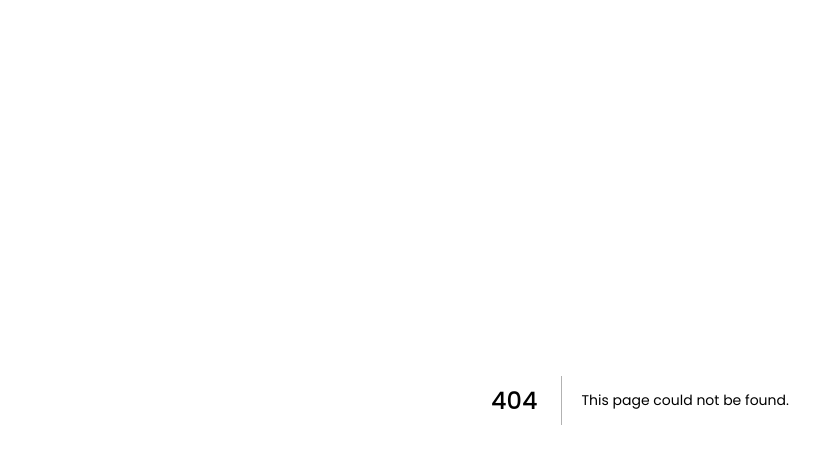
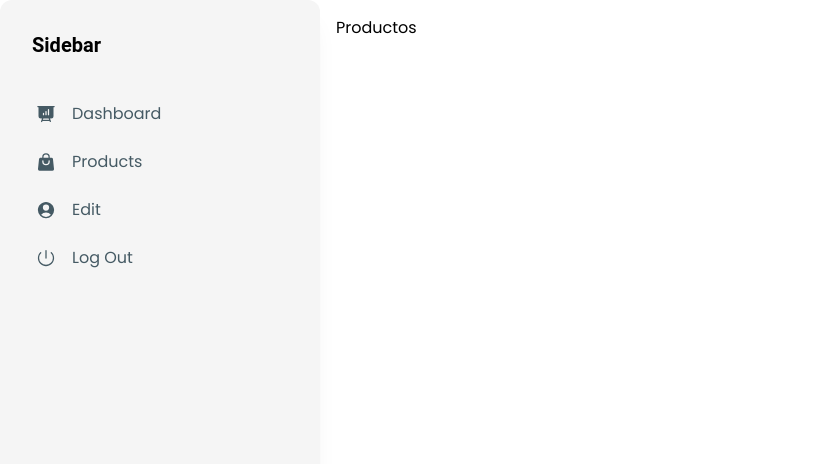
Before and after one commit to ZeroSwordDev/AandME-commerce, a Next.js app: page /dashboard/productsdash in a window 1280 px wide. Before the commit this address had no page. Shown: the top 464 px of the page, without its empty margins (0-816 px from the left). Built offline with nearby package versions, Linux system fonts and the light colour scheme.

Commit message:
AGERGAMOS DASHBOARD Y logueo por google provider

```diff
--- /dev/null
+++ b/app/api/auth/[...nextauth]/route.js
@@ -0,0 +1,42 @@
+import NextAuth from "next-auth";
+import GoogleProvider from "next-auth/providers/google";
+
+const handler = NextAuth({
+
+  // Configure one or more authentication providers
+  providers: [
+    GoogleProvider({
+      clientId: process.env.GOOGLE_CLIENT_ID,
+      clientSecret: process.env.GOOGLE_CLIENT_SECRET,
+      authorization: {
+        params: {
+          prompt: "consent",
+          access_type: "offline",
+          response_type: "code"
+        }
+      }
+    }),
+  ],
+  pages:{
+    signIn: '/login'
+  },
+  session: {
+    strategy: "jwt",
+  },
+  callbacks: {
+    async jwt({ token, account }) {
+      // Persist the OAuth access_token to the token right after signin
+      if (account) {
+        token.accessToken = account.access_token;
+      }
+      return token;
+    },
+    async session({ session, token, user }) {
+      // Send properties to the client, like an access_token from a provider.
+      session.accessToken = token.accessToken;
+      return session;
+    },
+  },
+});
+
+export { handler as GET , handler as POST};
--- /dev/null
+++ b/app/dashboard/home/page.jsx
@@ -0,0 +1,12 @@
+'use client'
+import { useSession } from "next-auth/react";
+import React from "react";
+
+const home = () => {
+  const { data } = useSession()
+  console.log(data);
+
+  return <div>home</div>;
+};
+
+export default home;
--- /dev/null
+++ b/app/dashboard/layout.jsx
@@ -0,0 +1,17 @@
+"use client"
+
+import SideBarDashboard from "@/components/SideBarDashboard";
+import React from "react";
+
+const layout = ({children}) => {
+  return (
+    <div className="flex h-screen w-screen items-center   justify-between">
+        <SideBarDashboard/>
+        <div className=" w-full h-full p-4 ">
+            {children}
+        </div>
+    </div>
+  );
+};
+
+export default layout;
--- /dev/null
+++ b/app/dashboard/productsdash/page.jsx
@@ -0,0 +1,11 @@
+import React from 'react'
+
+const page = () => {
+  return (
+    <div>Productos
+
+    </div>
+  )
+}
+
+export default page;
--- a/app/layout.js
+++ b/app/layout.js
@@ -1,4 +1,7 @@
+"use client";
+import AuthProtected from "@/components/AuthProtected";
 import "./globals.css";
+import { ThemeProvider } from "@material-tailwind/react";
 
 export const metadata = {
   title: "AandM",
@@ -8,7 +11,11 @@ export const metadata = {
 export default function RootLayout({ children }) {
   return (
     <html lang="en">
-      <body>{children}</body>
+      <body>
+        <AuthProtected >
+          <ThemeProvider>{children}</ThemeProvider>
+        </AuthProtected>
+      </body>
     </html>
   );
 }
--- /dev/null
+++ b/app/login/page.jsx
@@ -0,0 +1,55 @@
+"use client";
+import {
+  Card,
+  CardHeader,
+  CardBody,
+  CardFooter,
+  Typography,
+  Input,
+  Checkbox,
+  Button,
+} from "@material-tailwind/react";
+
+import { useSession, signIn, signOut } from "next-auth/react"
+export default function page() {
+  return (
+    <div className="flex h-screen items-center justify-center">
+
+    <Card className="w-96">
+      <CardHeader
+        variant="gradient"
+        color="blue"
+        className="mb-4 grid h-28 place-items-center"
+      >
+        <Typography variant="h3" color="white">
+          Sign In
+        </Typography>
+      </CardHeader>
+      <CardBody className="flex flex-col gap-4">
+        <Input label="Email" size="lg" />
+        <Input label="Password" size="lg" />
+        <div className="-ml-2.5">
+          <Checkbox label="Remember Me" />
+        </div>
+      </CardBody>
+      <CardFooter className="pt-0">
+        <Button onClick={() => signIn('google', { callbackUrl: '/dashboard/home'})} variant="gradient" fullWidth>
+          Sign In
+        </Button>
+        <Typography variant="small" className="mt-6 flex justify-center">
+          Don't have an account?
+          <Typography
+            as="a"
+            href="#signup"
+            variant="small"
+            color="blue"
+            className="ml-1 font-bold"
+          >
+            Sign up
+          </Typography>
+        </Typography>
+      </CardFooter>
+    </Card>
+    </div>
+  );
+}
--- a/app/page.js
+++ b/app/page.js
@@ -1,3 +1,4 @@
+import Footer from "@/components/Footer";
 import Hero from "@/components/Hero";
 import Navbar from "@/components/Navbar";
 import Products from "@/components/Products";
@@ -13,14 +14,9 @@ export default function Home() {
       <header>
         <Hero />
         <Products />
-
       </header>
-      <footer >
-        <div className=" h-[180px] w-screen flex flex-col justify-end text-white bg-black">
-          <div className="w-full h-12 mb-8  bg-white">
-
-          </div>
-        </div>
+      <footer>
+        <Footer />
       </footer>
     </main>
   );
--- /dev/null
+++ b/components/AuthProtected.jsx
@@ -0,0 +1,11 @@
+'use client'
+import { SessionProvider } from 'next-auth/react';
+import React from 'react'
+const AuthProtected = ({children}) => {
+
+  return (
+    <SessionProvider>{children}</SessionProvider>
+  )
+}
+
+export default AuthProtected;
--- /dev/null
+++ b/components/Footer.jsx
@@ -0,0 +1,26 @@
+import React from "react";
+import { FaRegCopyright, FaFacebookSquare , FaInstagram, FaYoutube } from "react-icons/fa";
+const Footer = () => {
+  return (
+    <div className=" h-[180px] w-screen flex flex-col justify-end  bg-black">
+      <div className="w-full h-12 mb-8  bg-white">
+        <div className="max-w-[1440px] h-full mx-auto flex  items-center justify-between">
+          <div className="flex space-x-1 items-center ml-4" >
+            <FaRegCopyright />
+            <h3>Copyright All Reserved - AandM 2023</h3>
+          </div>
+          <div className="flex items-center space-x-4 mr-8">
+            <FaFacebookSquare  cursor={'pointer'} className=" w-8 h-8
+            hover:text-gray-500 duration-100"/>
+            <FaYoutube  cursor={'pointer'} className=" w-10 h-10
+            hover:text-gray-500 duration-100"/>
+            <FaInstagram  cursor={'pointer'}  className="text-black w-8 h-8
+            hover:text-gray-500   "/>
+          </div>
+        </div>
+      </div>
+    </div>
+  );
+};
+
+export default Footer;
--- /dev/null
+++ b/components/SideBarDashboard.jsx
@@ -0,0 +1,59 @@
+import {
+  Card,
+  Typography,
+  List,
+  ListItem,
+  ListItemPrefix,
+} from "@material-tailwind/react";
+import {
+  PresentationChartBarIcon,
+  ShoppingBagIcon,
+  UserCircleIcon,
+  Cog6ToothIcon,
+  PowerIcon,
+} from "@heroicons/react/24/solid";
+import Link from "next/link";
+import { signOut } from "next-auth/react";
+
+export default function SideBarDashboard() {
+  return (
+    <Card className="flex  w-full h-full bg-gray-100 max-w-[20rem] p-4 shadow-xl shadow-blue-gray-900/5">
+      <div className="mb-2 p-4">
+        <Typography variant="h5" color="black">
+          Sidebar
+        </Typography>
+      </div>
+      <List>
+        <Link href={"/dashboard/home"}>
+          <ListItem>
+            <ListItemPrefix>
+              <PresentationChartBarIcon className="h-5 w-5" />
+            </ListItemPrefix>
+            Dashboard
+          </ListItem>
+        </Link>
+        <Link href={'/dashboard/productsdash'}>
+          <ListItem>
+            <ListItemPrefix>
+              <ShoppingBagIcon className="h-5 w-5" />
+            </ListItemPrefix>
+            Products
+          </ListItem>
+        </Link>
+        <ListItem>
+          <ListItemPrefix>
+            <UserCircleIcon className="h-5 w-5" />
+          </ListItemPrefix>
+          Edit
+        </ListItem>
+
+        <ListItem onClick={() => signOut({callbackUrl:'/login'})}>
+          <ListItemPrefix>
+            <PowerIcon className="h-5 w-5" />
+          </ListItemPrefix>
+          Log Out
+        </ListItem>
+      </List>
+    </Card>
+  );
+}
--- a/package.json
+++ b/package.json
@@ -9,10 +9,12 @@
     "lint": "next lint"
   },
   "dependencies": {
+    "@material-tailwind/react": "^2.0.6",
     "autoprefixer": "10.4.14",
     "eslint": "8.44.0",
     "eslint-config-next": "13.4.9",
     "next": "13.4.9",
+    "next-auth": "^4.22.1",
     "postcss": "8.4.25",
     "react": "18.2.0",
     "react-dom": "18.2.0",
--- a/tailwind.config.js
+++ b/tailwind.config.js
@@ -1,9 +1,12 @@
 /** @type {import('tailwindcss').Config} */
-module.exports = {
+const withMT = require("@material-tailwind/react/utils/withMT");
+module.exports = withMT({
   content: [
     './pages/**/*.{js,ts,jsx,tsx,mdx}',
     './components/**/*.{js,ts,jsx,tsx,mdx}',
     './app/**/*.{js,ts,jsx,tsx,mdx}',
+    "path-to-your-node_modules/@material-tailwind/react/components/**/*.{js,ts,jsx,tsx}",
+    "path-to-your-node_modules/@material-tailwind/react/theme/components/**/*.{js,ts,jsx,tsx}",
   ],
   theme: {
     extend: {
@@ -15,4 +18,4 @@ module.exports = {
     },
   },
   plugins: [],
-}
+});
```
Also changed, not shown: 2 other files (tests, documents, lock files or other folders).
